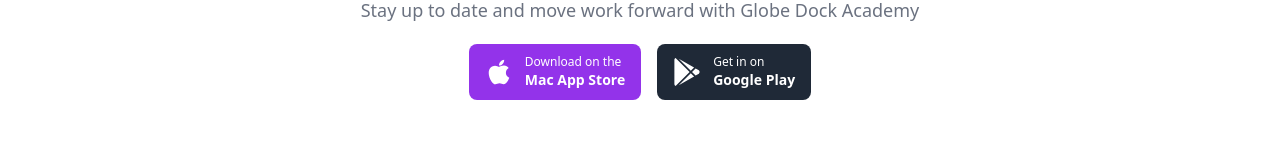
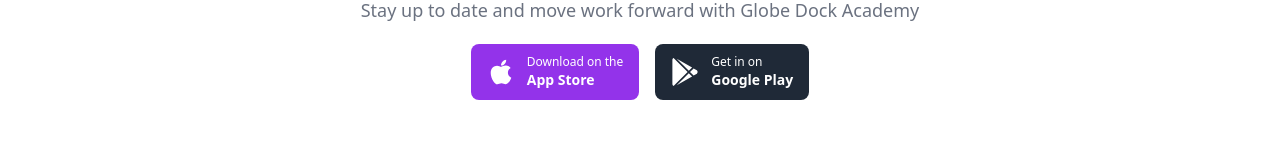
Before and after one commit to Yaltopia/globedockweb, a Next.js app: page / in a window 1280 px wide. Shown: the part 3058-3218 px from the top of the page. Built offline with nearby package versions, Linux system fonts and the light colour scheme.

Commit message:
play-store-link

```diff
--- a/pages/index.js
+++ b/pages/index.js
@@ -28,7 +28,7 @@
                     <svg xmlns="http://www.w3.org/2000/svg" fill="none" viewBox="0 0 24 24" strokeWidth="1.5"
                         stroke="currentColor" className="w-10 h-10 lg:w-24 lg:h-24 text-purple-600 ">
                         <path strokeLinecap="round" strokeLinejoin="round"
-                         d="M4.26 10.147a60.436 60.436 0 00-.491 6.347A48.627 48.627 0 0112 20.904a48.627 48.627 0 018.232-4.41 60.46 60.46 0 00-.491-6.347m-15.482 0a50.57 50.57 0 00-2.658-.813A59.905 59.905 0 0112 3.493a59.902 59.902 0 0110.399 5.84c-.896.248-1.783.52-2.658.814m-15.482 0A50.697 50.697 0 0112 13.489a50.702 50.702 0 017.74-3.342M6.75 15a.75.75 0 100-1.5.75.75 0 000 1.5zm0 0v-3.675A55.378 55.378 0 0112 8.443m-7.007 11.55A5.981 5.981 0 006.75 15.75v-1.5"/>
+                            d="M4.26 10.147a60.436 60.436 0 00-.491 6.347A48.627 48.627 0 0112 20.904a48.627 48.627 0 018.232-4.41 60.46 60.46 0 00-.491-6.347m-15.482 0a50.57 50.57 0 00-2.658-.813A59.905 59.905 0 0112 3.493a59.902 59.902 0 0110.399 5.84c-.896.248-1.783.52-2.658.814m-15.482 0A50.697 50.697 0 0112 13.489a50.702 50.702 0 017.74-3.342M6.75 15a.75.75 0 100-1.5.75.75 0 000 1.5zm0 0v-3.675A55.378 55.378 0 0112 8.443m-7.007 11.55A5.981 5.981 0 006.75 15.75v-1.5" />
                     </svg>
                     <h1 className="text-center font-bold text-2xl lg:text-4xl"> Personalized Learning </h1>
                     <p className=" text-center mt-3 lg:text-base  text-sm">
@@ -41,7 +41,7 @@
                     <svg xmlns="http://www.w3.org/2000/svg" fill="none" viewBox="0 0 24 24" strokeWidth="1.5"
                         stroke="currentColor" className="w-10 h-10 lg:w-24 lg:h-24 text-purple-600">
                         <path strokeLinecap="round"
-                         d="M15.75 10.5l4.72-4.72a.75.75 0 011.28.53v11.38a.75.75 0 01-1.28.53l-4.72-4.72M4.5 18.75h9a2.25 2.25 0 002.25-2.25v-9a2.25 2.25 0 00-2.25-2.25h-9A2.25 2.25 0 002.25 7.5v9a2.25 2.25 0 002.25 2.25z"/>
+                            d="M15.75 10.5l4.72-4.72a.75.75 0 011.28.53v11.38a.75.75 0 01-1.28.53l-4.72-4.72M4.5 18.75h9a2.25 2.25 0 002.25-2.25v-9a2.25 2.25 0 00-2.25-2.25h-9A2.25 2.25 0 002.25 7.5v9a2.25 2.25 0 002.25 2.25z" />
                     </svg>
                     <h1 className="text-center font-bold text-2xl lg:text-4xl"> Trusted Content </h1>
                     <p className=" text-center mt-3 lg:text-base text-sm">
@@ -53,7 +53,7 @@
                     <svg xmlns="http://www.w3.org/2000/svg" fill="none" viewBox="0 0 24 24" strokeWidth="1.5"
                         stroke="currentColor" className="w-10 h-10 lg:w-24 lg:h-24 text-purple-600">
                         <path strokeLinecap="round" strokeLinejoin="round"
-                         d="M11.42 15.17L17.25 21A2.652 2.652 0 0021 17.25l-5.877-5.877M11.42 15.17l2.496-3.03c.317-.384.74-.626 1.208-.766M11.42 15.17l-4.655 5.653a2.548 2.548 0 11-3.586-3.586l6.837-5.63m5.108-.233c.55-.164 1.163-.188 1.743-.14a4.5 4.5 0 004.486-6.336l-3.276 3.277a3.004 3.004 0 01-2.25-2.25l3.276-3.276a4.5 4.5 0 00-6.336 4.486c.091 1.076-.071 2.264-.904 2.95l-.102.085m-1.745 1.437L5.909 7.5H4.5L2.25 3.75l1.5-1.5L7.5 4.5v1.409l4.26 4.26m-1.745 1.437l1.745-1.437m6.615 8.206L15.75 15.75M4.867 19.125h.008v.008h-.008v-.008z"/>
+                            d="M11.42 15.17L17.25 21A2.652 2.652 0 0021 17.25l-5.877-5.877M11.42 15.17l2.496-3.03c.317-.384.74-.626 1.208-.766M11.42 15.17l-4.655 5.653a2.548 2.548 0 11-3.586-3.586l6.837-5.63m5.108-.233c.55-.164 1.163-.188 1.743-.14a4.5 4.5 0 004.486-6.336l-3.276 3.277a3.004 3.004 0 01-2.25-2.25l3.276-3.276a4.5 4.5 0 00-6.336 4.486c.091 1.076-.071 2.264-.904 2.95l-.102.085m-1.745 1.437L5.909 7.5H4.5L2.25 3.75l1.5-1.5L7.5 4.5v1.409l4.26 4.26m-1.745 1.437l1.745-1.437m6.615 8.206L15.75 15.75M4.867 19.125h.008v.008h-.008v-.008z" />
                     </svg>
                     <h1 className="text-center font-bold text-2xl lg:text-4xl"> Tools to empower Teachers </h1>
                     <p className=" text-center mt-3 lg:text-base text-sm">
@@ -94,7 +94,7 @@
 
 
             {/*Static Text Section*/}
-       <div id="contact" className=" flex flex-col bg-purple-100  w-full text-center space-y-3 justify-center items-center mt-10" style={{height:'300px'}}>
+            <div id="contact" className=" flex flex-col bg-purple-100  w-full text-center space-y-3 justify-center items-center mt-10" style={{ height: '300px' }}>
                 <h1 className="text-2xl lg:text-4xl text-purple-600 font-bold">You Still Have Questions</h1>
                 <p className="text-base  text-gray-900">Feel free to contact us !</p>
                 <a className="text-purple-600 text-xl " href="mailto:contact@globedockacademy.com">contact@globedockacademy.com</a>
@@ -122,10 +122,10 @@
                             </svg>
                             <div className="text-left">
                                 <div className="mb-1 text-xs">Download on the</div>
-                           <div className="-mt-1 font-sans text-sm font-semibold">Mac App Store</div>
+                                <div className="-mt-1 font-sans text-sm font-semibold">App Store</div>
                             </div>
                         </a>
-                   <a href="#"
+                        <a href="https://play.google.com/store/apps/details?id=com.globedock.moodlemobile&hl=en&gl=US"
                             className="w-full sm:w-auto flex bg-gray-800 hover:bg-gray-700 focus:ring-4 focus:ring-gray-300 text-white rounded-lg inline-flex items-center justify-center px-4 py-2.5 dark:bg-gray-700 dark:hover:bg-gray-600 dark:focus:ring-gray-700">
                             <svg className="mr-3 w-7 h-7" aria-hidden="true" focusable="false" data-prefix="fab"
                                 data-icon="google-play"
```
Lines whose indentation alone changed are shown as unchanged.
